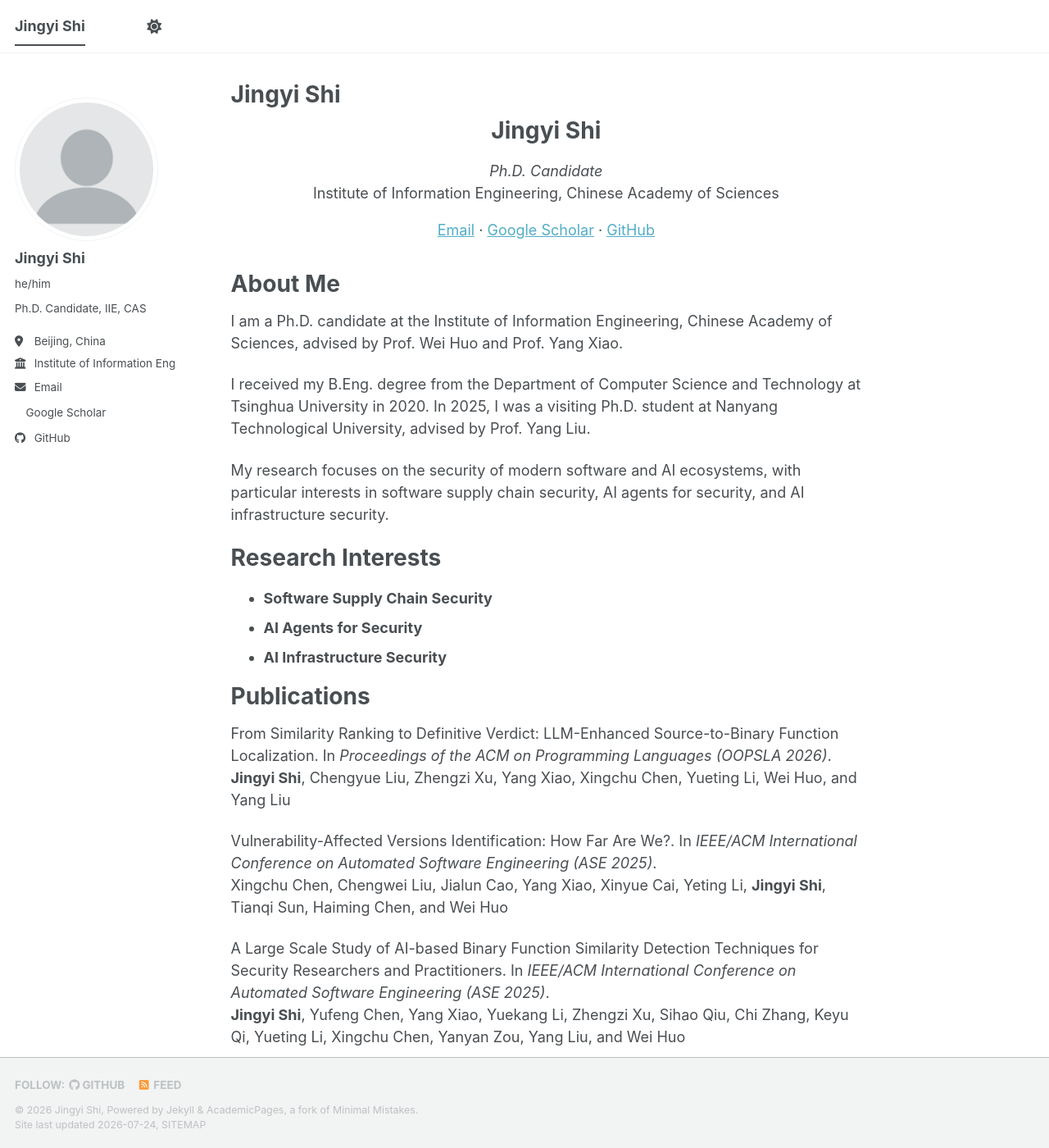
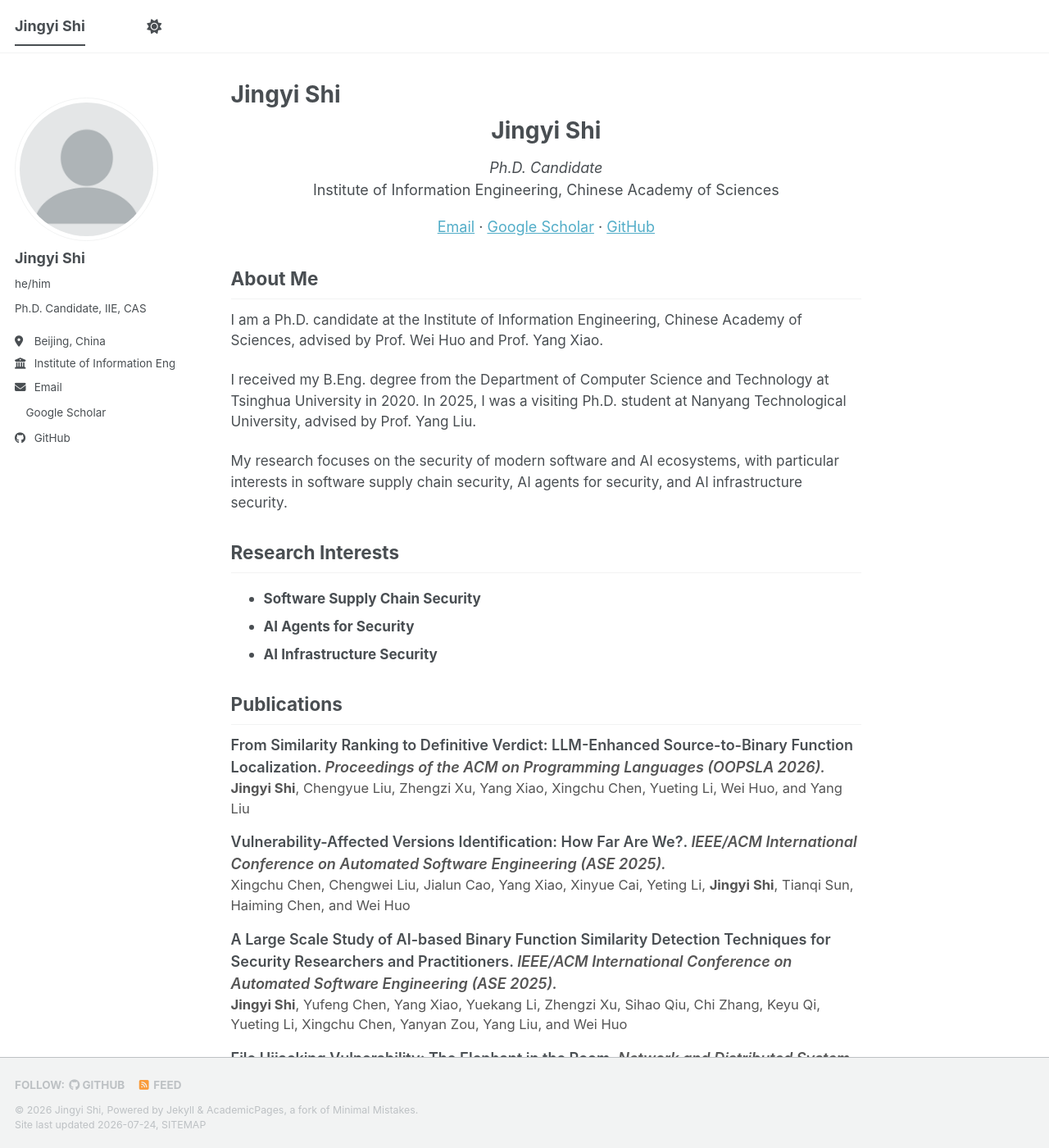
Before and after one commit to shijy16/shijy16.github.io, a Jekyll site: the page built from _pages/about.md, in a window 1280 px wide and 1400 px high. Shown: the whole window at 82% size. Built offline with Jekyll 4.4.1, drawn with Linux system fonts in a browser that asks for light colours; a style sheet for code colours, icons or effects is not loaded; some of the changed text lies outside the part shown.

Commit message:
Compact homepage typography and publication list
- Downgrade section headers from h1 to h2
- Add custom CSS to reduce body/h1/h2 font sizes
- Render publications as structured divs: bold title, italic venue (gray), gray authors

```diff
--- a/_pages/about.md
+++ b/_pages/about.md
@@ -7,7 +7,16 @@ redirect_from:
   - /about.html
 ---
 
-<div markdown="0" style="text-align: center; margin-bottom: 1em;">
+<style>
+  .page__content h2 { font-size: 1.25em; margin-top: 1.5em; }
+  .page__content p, .page__content li { font-size: 0.95em; line-height: 1.5; }
+  .page__content .pub-item { margin-bottom: 0.8em; }
+  .page__content .pub-title { font-weight: 600; }
+  .page__content .pub-venue { font-style: italic; color: #555; }
+  .page__content .pub-authors { color: #555; font-size: 0.92em; }
+</style>
+
+<div markdown="0" style="text-align: center; margin-bottom: 0.5em;">
   <h1>Jingyi Shi</h1>
 </div>
 
@@ -22,7 +31,7 @@ redirect_from:
   <a href="https://github.com/shijy16">GitHub</a>
 </div>
 
-# About Me
+## About Me
 
 I am a Ph.D. candidate at the Institute of Information Engineering, Chinese Academy of Sciences, advised by Prof. Wei Huo and Prof. Yang Xiao.
 
@@ -30,22 +39,22 @@ I received my B.Eng. degree from the Department of Computer Science and Technolo
 
 My research focuses on the security of modern software and AI ecosystems, with particular interests in software supply chain security, AI agents for security, and AI infrastructure security.
 
-# Research Interests
+## Research Interests
 
 * **Software Supply Chain Security**
 * **AI Agents for Security**
 * **AI Infrastructure Security**
 
-# Publications
+## Publications
 
 {% for post in site.publications reversed %}
-<p>
-  {{ post.title }}. In <i>{{ post.venue }}</i>.<br/>
-  {{ post.authors | replace: "Jingyi Shi", "**Jingyi Shi**" | markdownify | remove: "<p>" | remove: "</p>" }}
-</p>
+<div class="pub-item">
+  <div class="pub-title">{{ post.title }}. <span class="pub-venue">{{ post.venue }}.</span></div>
+  <div class="pub-authors">{{ post.authors | replace: "Jingyi Shi", "<strong>Jingyi Shi</strong>" }}</div>
+</div>
 {% endfor %}
 
-# Honors and Recognition
+## Honors and Recognition
 
 * Listed in the **Google Bug Hunters Hall of Fame**.
 * Listed in the **Intel Security Researcher Hall of Fame**.
```
